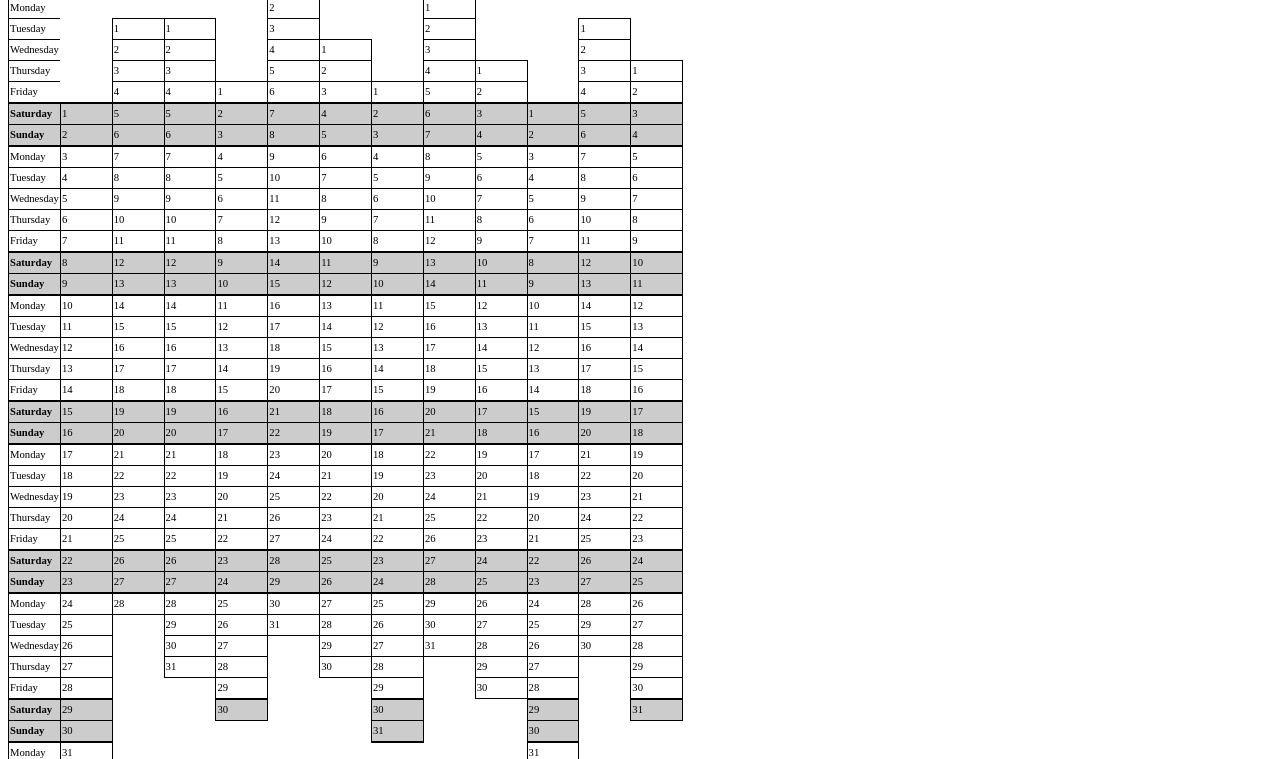
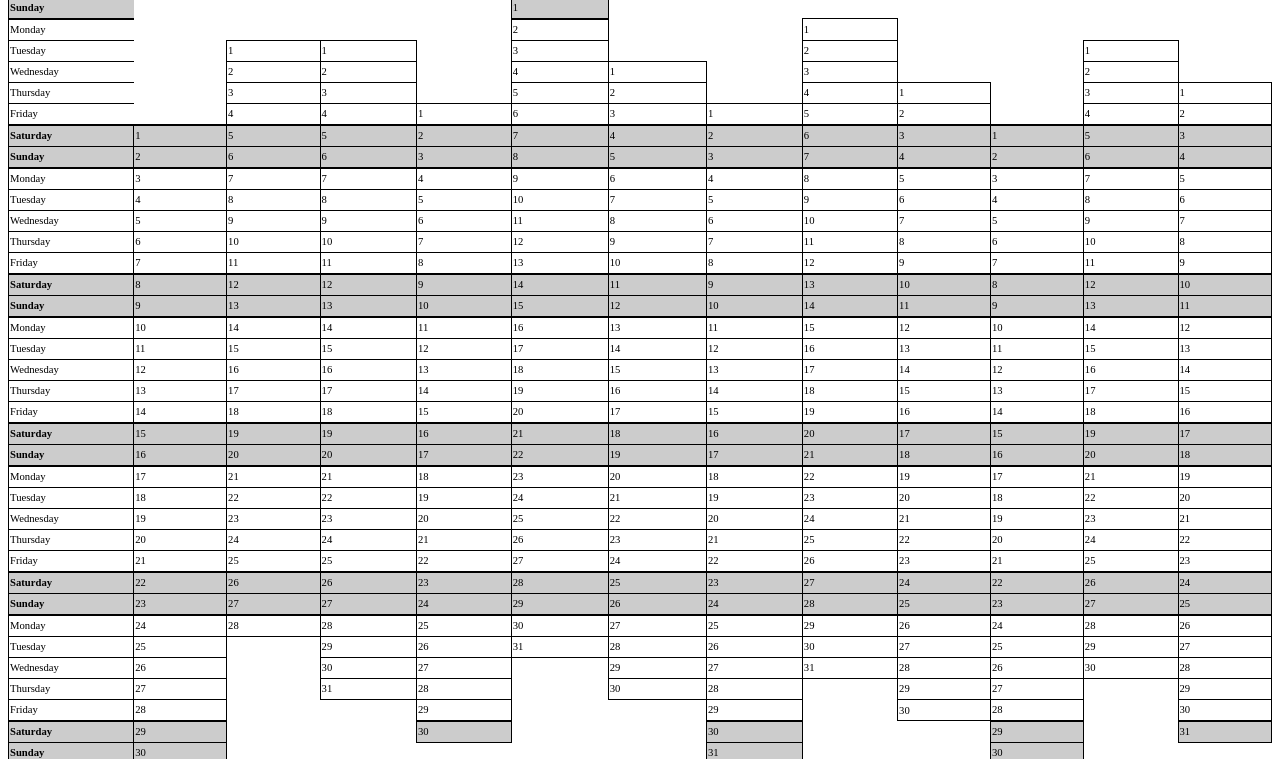
Before and after one commit to pedasmith/HelpfulPrintableCalendar, a plain HTML site: page index.html in a window 1280 px wide. Shown: the part 303-1062 px from the top of the page. Drawn offline with Linux system fonts and the light colour scheme.

Commit message:
Updated: handles new years, you can enter a starting date, and how many months to print.

```diff
--- a/index.html
+++ b/index.html
@@ -55,38 +55,59 @@
         <script>
             var UserPreferences ={
                 title: "[[year]]",
-                calendarType: "colyear"
+                calendarType: "colyear",
+                nmonths: 16,
+                startingDate: new Date()
             };
             function T(input, prefs)
             {
-                var output=input.replace("[[year]]", prefs.year);
+                var output=input.replace("[[year]]", prefs.startingDate.getFullYear());
                 return output;
             }
 
             function MakeColYear(block, prefs)
             {
-                var year = prefs.year;
+                var year = prefs.startingDate.getFullYear();
+                var startMonth = prefs.startingDate.getMonth(); //0=jan 1=feb 2=mar etc.
+                var nmonths = prefs.nmonths;
+                if (nmonths === undefined) nmonths = 9;
+
                 block.innerHTML = "";
                 var tbl = document.createElement ("TABLE");
                 var thead = document.createElement ("THEAD");
                 var tbody = document.createElement ("TBODY");
 
-                var cal = new Date (year, 0, 1); //0==jan and 1==1st (of jan)
+                var cal = new Date (year, startMonth, 1); //0==jan and 1==1st (of jan)
                 var ms = cal.getTime();
                 var msPerDay = 24 * 60 * 60 * 1000;
 
                 var row = thead.insertRow();
                 var monthNames = ["Jan", "Feb", "Mar", "Apr", "May", "June", "July", "Aug", "Sep", "Oct", "Nov", "Dec"];
                 AddMonthName(row, "Day");
-                for (var i=0; i<12; i++)
+                for (var i=0; i<nmonths; i++)
                 {
-                    AddMonthName(row, monthNames[i]);
+                    AddMonthName(row, monthNames[(i+startMonth)%12]);
                 }
+
+                // Update the td width
+                var w=nmonths / 92.28;
+                var rule = "td {width:"+w+"% }";
+
+                style=document.createElement('style');
+                document.head.appendChild(style);
+                stylesheet=style.sheet;
+                try
+                {
+                    stylesheet.insertRule(rule, stylesheet.cssRules.length);
+                }
+                catch(err){}
 
                 // Add all of the days
                 var oldM = -1;
+                var nnewmonth = 0;
                 var firstDayOffset = 0;
-                while (cal.getFullYear()==year)
+                var c=0;
+                while (1) // cal.getFullYear()==year)
                 {
                     var m = cal.getMonth();
                     var d = cal.getDate();
@@ -95,9 +116,25 @@
                     if (newMonth)
                     {
                         firstDayOffset = dayOfWeek;
+                        nnewmonth += 1;
+                        c=c+1;
+                        oldM=m;
+                        if (nnewmonth > nmonths)
+                        {
+                            break;
+                        }
+
                     }
                     var r = d + firstDayOffset - 1;
-                    var c = m + 1; // month + name of day
+                    //var c = m + 1 -startMonth; // month + name of day
+                    //if (nnewmonth > 12)
+                    //{
+                    //    c+=12;
+                    //}
+                    var debug=c<0
+
+                    if(debug) console.log ("DBG: day: m="+m+" d="+d+" c="+c+" r="+r);
+
                     while (tbody.rows.length <= r)
                     {
                         tbody.insertRow();
@@ -106,8 +143,11 @@
                     while (dayrow.cells.length < c)
                     {
                         var isFirst = dayrow.cells.length == 0;
+                        var cellClass=isFirst ? "dayNameCell": "blankCell";
+                        if(debug) console.log("DBG: insert len="+dayrow.cells.length+" c="+c+" classname="+blank.className);
+
                         var blank = dayrow.insertCell();
-                        blank.className= isFirst ? "dayNameCell": "blankCell";
+                        blank.className= cellClass;
                         blank.innerText = "";
                     }
                     var cell = dayrow.insertCell();
@@ -115,7 +155,6 @@
                     cell.className = "calendarCell";
 
                     // Bottom of loop.
-                    oldM = m;
                     cal.setTime(cal.getTime() + msPerDay);
                 }
 
@@ -125,6 +164,12 @@
                 {
                     var day = dayOfWeek[i%dayOfWeek.length];
                     var cells = tbody.rows[i].cells
+                    if (cells.length == 0)
+                    {
+                        // Making a calendar where none of the months starts on sunday.
+                        // In that case, the cells will be an array of length 0
+                        tbody.rows[i].insertCell();
+                    }
                     cells[0].innerText = day;
 
                     // If it's Sat or Sun, mark all cells in the row
@@ -167,14 +212,13 @@
             {
                 UserPreferences.title = document.getElementById("uiTitleTemplate").value;
                 UserPreferences.notes = document.getElementById("uiNotesTemplate").value;
+                UserPreferences.nmonths = document.getElementById("uiNMonths").value;
+                UserPreferences.startingDate = new Date(document.getElementById("uiDateStart").value);
             }
 
             function DoGenerate()
             {
                 var title = document.getElementById("uiTitle");
-                var now = new Date();
-                var year = now.getFullYear();
-                UserPreferences.year = year;
                 title.innerText = T(UserPreferences.title, UserPreferences);
 
                 var block = document.getElementById("uiCalendar");
@@ -187,6 +231,7 @@
 
             function OnLoad()
             {
+                document.getElementById("uiDateStart").value = "2022-01-02";
                 FillUserPreferences();
                 DoGenerate();
             }
@@ -223,8 +268,11 @@
                     <label>Title for the calendar?</label>
                     <input title="Title" id="uiTitleTemplate" type="text" value="[[year]]" />
                     <br />
-                    <label>Note for the calendar?</label>
+                    <label>Notes for the calendar?</label>
                     <textarea title="Notes"  id="uiNotesTemplate" type="text" value="" rows="4" cols="80"  ></textarea>
+                    <br>
+                    Starting date: <input type="date" id="uiDateStart" title="Starting Date" />
+                    Number of months: <input type="number" id="uiNMonths" value="12" title="Number of months" />
                     <br>
                     <button type="button" onclick="OnGenerate()">Make Calendar</button>
                     <button type="button" onclick="OnHideSetup()">Hide Setup</button>
```
Also changed, not shown: 1 other file.
